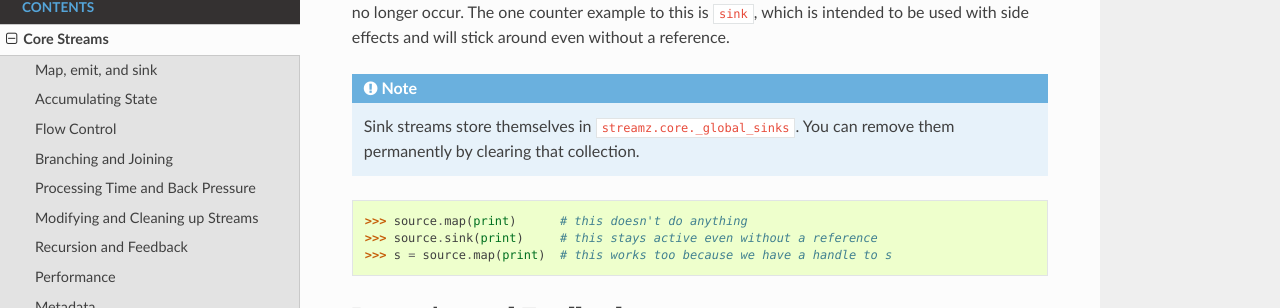
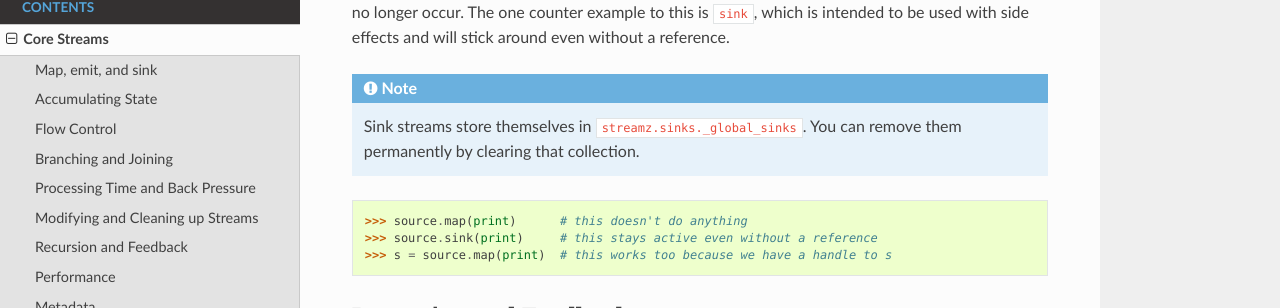
Before and after one commit to python-streamz/streamz, a Sphinx documentation site: the page built from docs/source/core.rst, in a window 1280 px wide and 900 px high, scrolled down 5596 px. Shown: the part 139-447 px from the top of the window. Built offline with Sphinx 7.4.7 and the Read the Docs theme 2.0.0, drawn with Linux system fonts in a browser that asks for light colours; the version number is read from the project's files by our own code.

Commit message:
Update core.rst
Looks like `_global_sinks` was moved here

```diff
--- a/docs/source/core.rst
+++ b/docs/source/core.rst
@@ -297,7 +297,7 @@ stream have been lost those operations will no longer occur.  The one counter
 example to this is ``sink``, which is intended to be used with side effects and
 will stick around even without a reference.
 
-.. note:: Sink streams store themselves in ``streamz.core._global_sinks``.  You
+.. note:: Sink streams store themselves in ``streamz.sinks._global_sinks``.  You
           can remove them permanently by clearing that collection.
 
 .. code-block:: python
```
